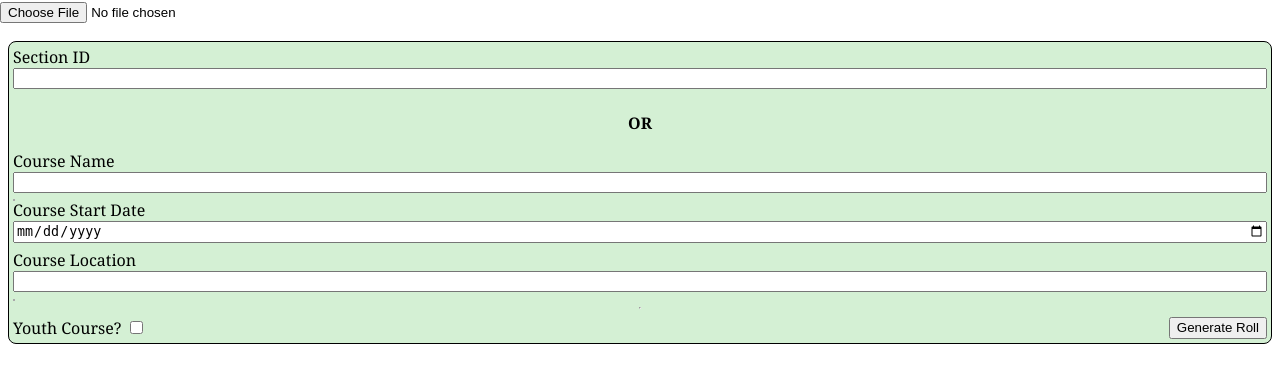
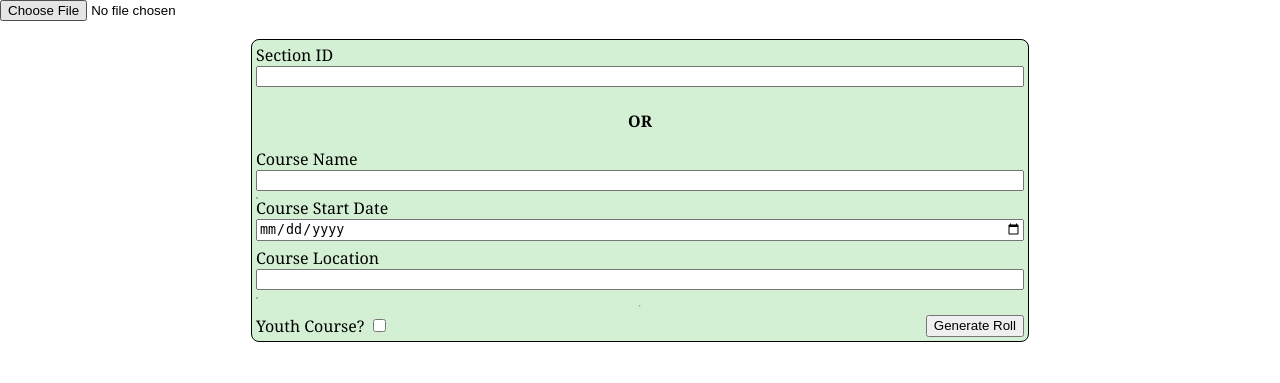
Before and after one commit to Cornwall-In-Design/Roster, a PHP site: page / in a window 1280 px wide. Shown: the top 383 px of the page. Run offline with PHP 8.4, Linux system fonts and the light colour scheme.

Commit message:
removing youth option and styling better

```diff
--- a/index.js
+++ b/index.js
@@ -162,7 +162,6 @@ enrollmentReport.addEventListener('load', function (e) {
       totalWeeks: parseInt(report[recordNum][report[0].indexOf('Student Connection: Total Weeks')]),
       instructor: report[recordNum][report[0].indexOf('Student Connection: Primary Faculty')],
       endDate: report[recordNum][report[0].indexOf('Course End Date')],
-      isYouth: document.getElementById("Youth").checked
     }
     console.log(roll)
     generateRoll(roll)
--- a/styles.css
+++ b/styles.css
@@ -7,6 +7,8 @@ body {
     position: relative;
     overflow-x: hidden;
     overflow-y: auto;
+    display: flex;
+    flex-direction: column;
 }
 .hidden {
     display: none;
@@ -51,6 +53,8 @@ body {
     padding: .25em;
     background-color: rgb(212, 240, 212);
     margin: .5em;
+    align-self: center;
+    width: 60%;
 }
 #SelectionForm > input{
     margin-bottom: .5em;
```
